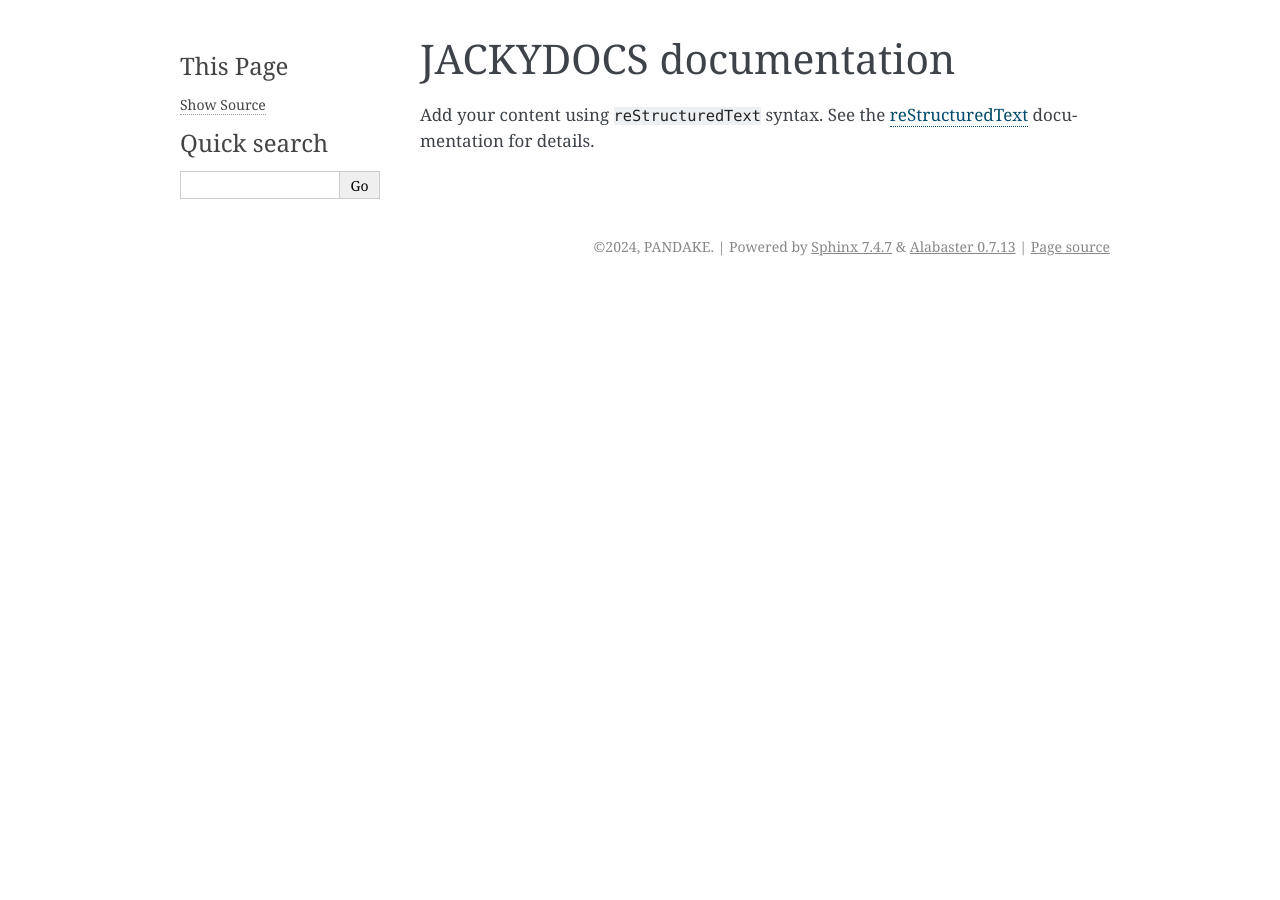
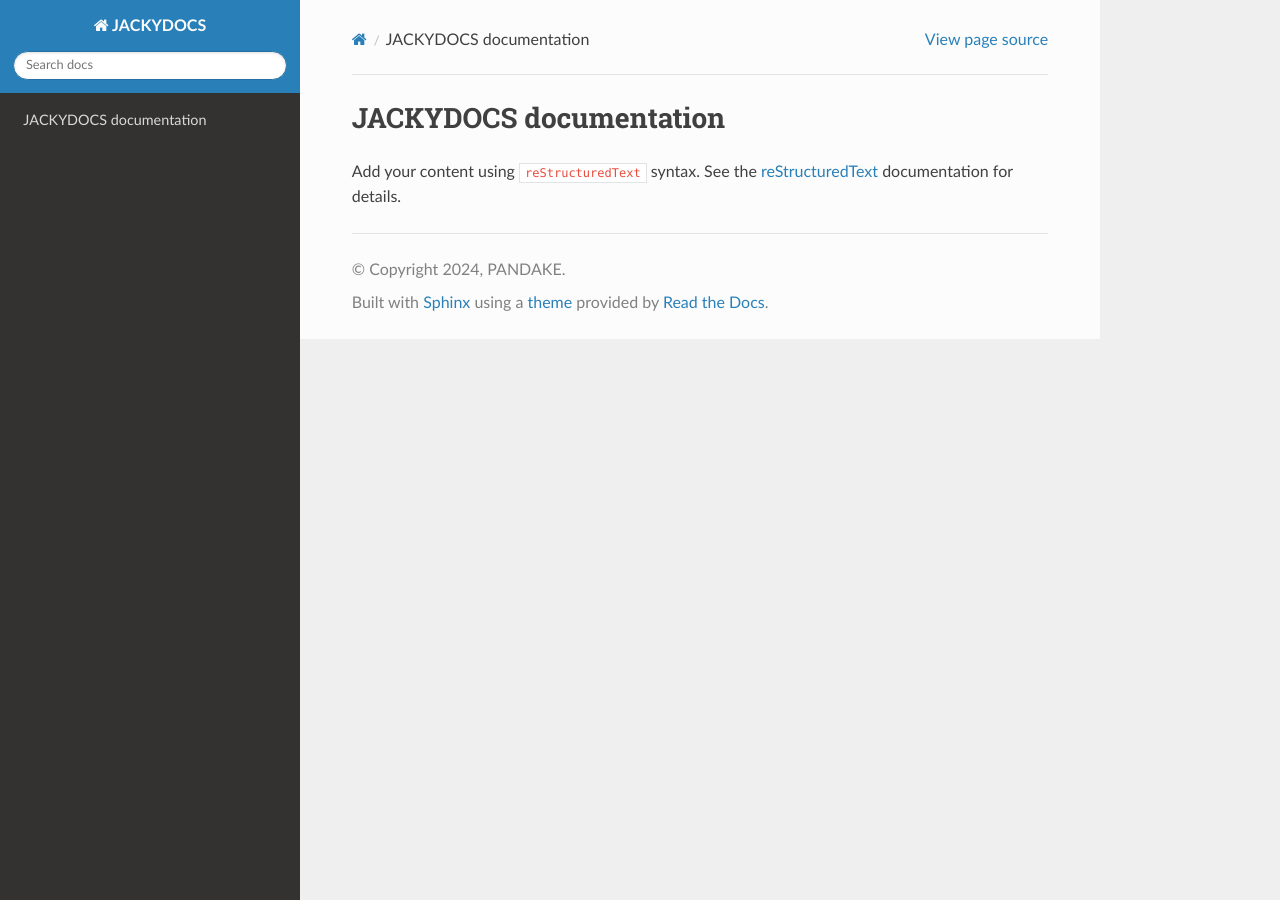
Before and after one commit to PANDAKEFIGHTING/JackyPanDoc, a Sphinx documentation site: the page built from source/index.rst, in a window 1280 px wide. Built offline with Sphinx 7.4.7 and the Read the Docs theme 2.0.0, drawn with Linux system fonts in a browser that asks for light colours.

Commit message:
update sphinx_rtd_theme

```diff
--- a/docs/conf.py
+++ b/docs/conf.py
@@ -24,7 +24,7 @@ language = 'zh_CN'
 # -- Options for HTML output -------------------------------------------------
 # https://www.sphinx-doc.org/en/master/usage/configuration.html#options-for-html-output
 
-html_theme = 'alabaster'
+html_theme = 'sphinx_rtd_theme'
 html_static_path = ['_static']
 
 # multi-language docs
--- a/requirements.txt
+++ b/requirements.txt
@@ -1,4 +1,4 @@
-sphinx
-sphinx-rtd-theme
+sphinx==7.1.2
+sphinx-rtd-theme==1.3.0rc1
 recommonmark
 sphinx_markdown_tables
--- a/source/conf.py
+++ b/source/conf.py
@@ -24,7 +24,7 @@ language = 'zh_CN'
 # -- Options for HTML output -------------------------------------------------
 # https://www.sphinx-doc.org/en/master/usage/configuration.html#options-for-html-output
 
-html_theme = 'alabaster'
+html_theme = 'sphinx_rtd_theme'
 html_static_path = ['_static']
 
 # multi-language docs
```
Also changed, not shown: 12 other files.
